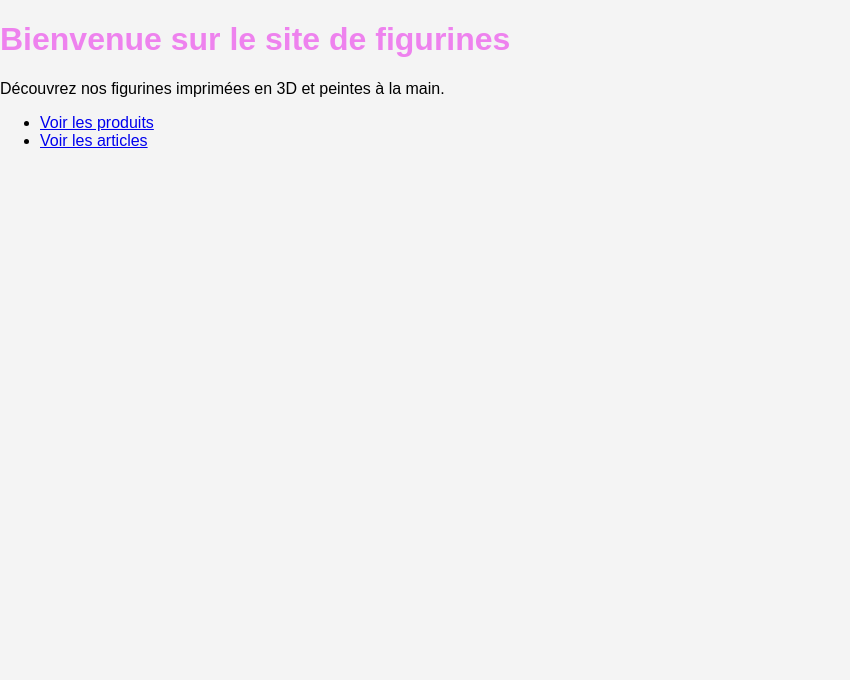
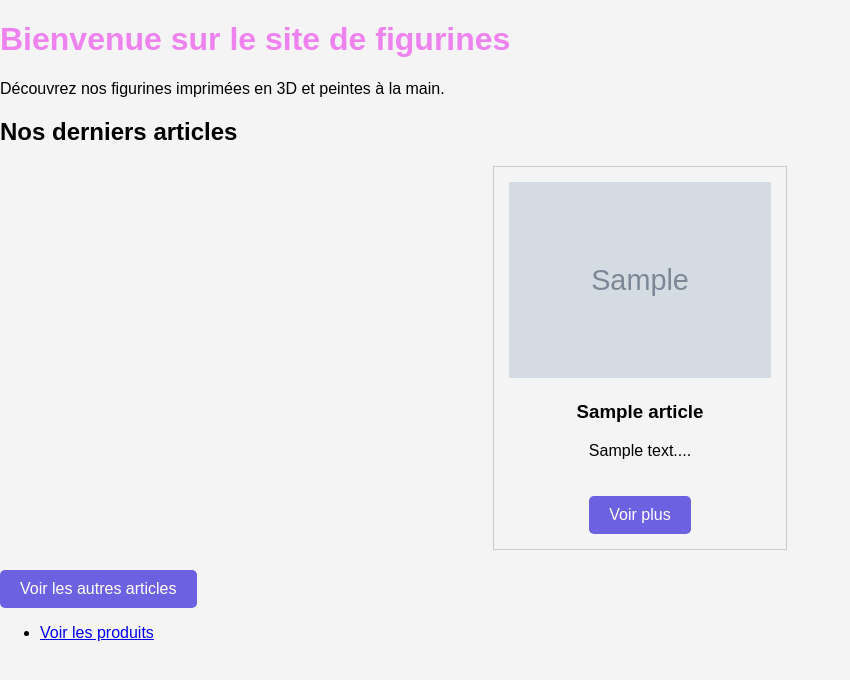
Before and after one commit to Delphine5692/Figurine, a PHP site: template src/view/view-accueil.php in a window 1280 px wide. Shown: the top 680 px of the page, without its empty margins (0-850 px from the left). Run offline with PHP 8.4, Linux system fonts and the light colour scheme; the template is opened without the code that fills it: most values are stand-ins (such as "Sample title", 1, 10 or a date in 2020); grey boxes marked "Sample" are stand-in pictures.

Commit message:
Ajout d'articles, affichage par le dernier posté

```diff
--- a/public/css/style.css
+++ b/public/css/style.css
@@ -63,3 +63,73 @@ main {
 h1 {
     color: violet;
 }
+
+/* LES 3 DERNIERS ARTICLES SUR LA PAGE D'ACCUEIL */
+.articles {
+    display: flex;
+    gap: 20px;
+}
+
+.article {
+    width: 30%;
+    border: 1px solid #ccc;
+    padding: 10px;
+    text-align: center;
+}
+
+.image-article {
+    width: 100%;
+    height: auto;
+    max-height: 200px;
+    object-fit: cover;
+}
+
+.btn {
+    display: inline-block;
+    margin-top: 20px;
+    padding: 10px 20px;
+    background-color: #6C62E1;
+    color: white;
+    text-decoration: none;
+    border-radius: 5px;
+    text-align: center;
+}
+
+.btn:hover {
+    background-color: #62E1CE;
+}
+
+
+.articles {
+    display: flex;
+    flex-wrap: wrap;
+    gap: 20px;
+    justify-content: space-around;
+}
+
+.article {
+    width: 23%; /* 4 articles par ligne */
+    border: 1px solid #ccc;
+    padding: 15px;
+    box-sizing: border-box;
+    text-align: center;
+}
+
+.article img {
+    max-width: 100%;
+    height: auto;
+}
+
+.back-btn {
+    display: inline-block;
+    margin-top: 20px;
+    padding: 10px 20px;
+    background-color: #007BFF;
+    color: white;
+    text-decoration: none;
+    border-radius: 5px;
+}
+
+.back-btn:hover {
+    background-color: #0056b3;
+}
--- a/src/view/view-accueil.php
+++ b/src/view/view-accueil.php
@@ -12,10 +12,30 @@
 <body>
     <h1>Bienvenue sur le site de figurines</h1>
     <p>Découvrez nos figurines imprimées en 3D et peintes à la main.</p>
+
+    <h2>Nos derniers articles</h2>
+
+    <?php if (count($articles) > 0): ?>
+    <div class="articles">
+        <?php foreach ($articles as $article): ?>
+            <div class="article">
+                <img class="image-article" src="public/images/<?php echo htmlspecialchars($article['image']); ?>" alt="Image de l'article">
+                <h3><?php echo htmlspecialchars($article['titre']); ?></h3>
+                <p><?php echo nl2br(htmlspecialchars(substr($article['description'], 0, 150))); ?>...</p> <!-- Affiche les 150 premiers caractères de la description -->
+                <a href="index.php?url=article/<?php echo $article['id_article']; ?>" class="btn">Voir plus</a>
+            </div>
+        <?php endforeach; ?>
+    </div>
+
+    <a href="index.php?url=articles" class="btn">Voir les autres articles</a>
+<?php else: ?>
+    <p>Aucun article disponible pour le moment.</p>
+<?php endif; ?>
+
+
     <nav>
         <ul>
             <li><a href="index.php?url=produits">Voir les produits</a></li>
-            <li><a href="index.php?url=articles">Voir les articles</a></li>
         </ul>
     </nav>
 </body>
```
Also changed, not shown: index.php (+4 -3 lines), src/controller/accueilController.php (+7 -6 lines), src/controller/articleController.php (+16 -2 lines), src/model/article.php (+37 -3 lines), src/view/view-article-detail.php (added, +23 -0 lines), src/view/view-article.php (deleted, +0 -34 lines), src/view/view-liste-article.php (added, +38 -0 lines), public/images/cheval.jpg (added), public/images/cocker.jpg (added), public/images/perroquet.jpg (added), public/images/renard.jpg (added).
